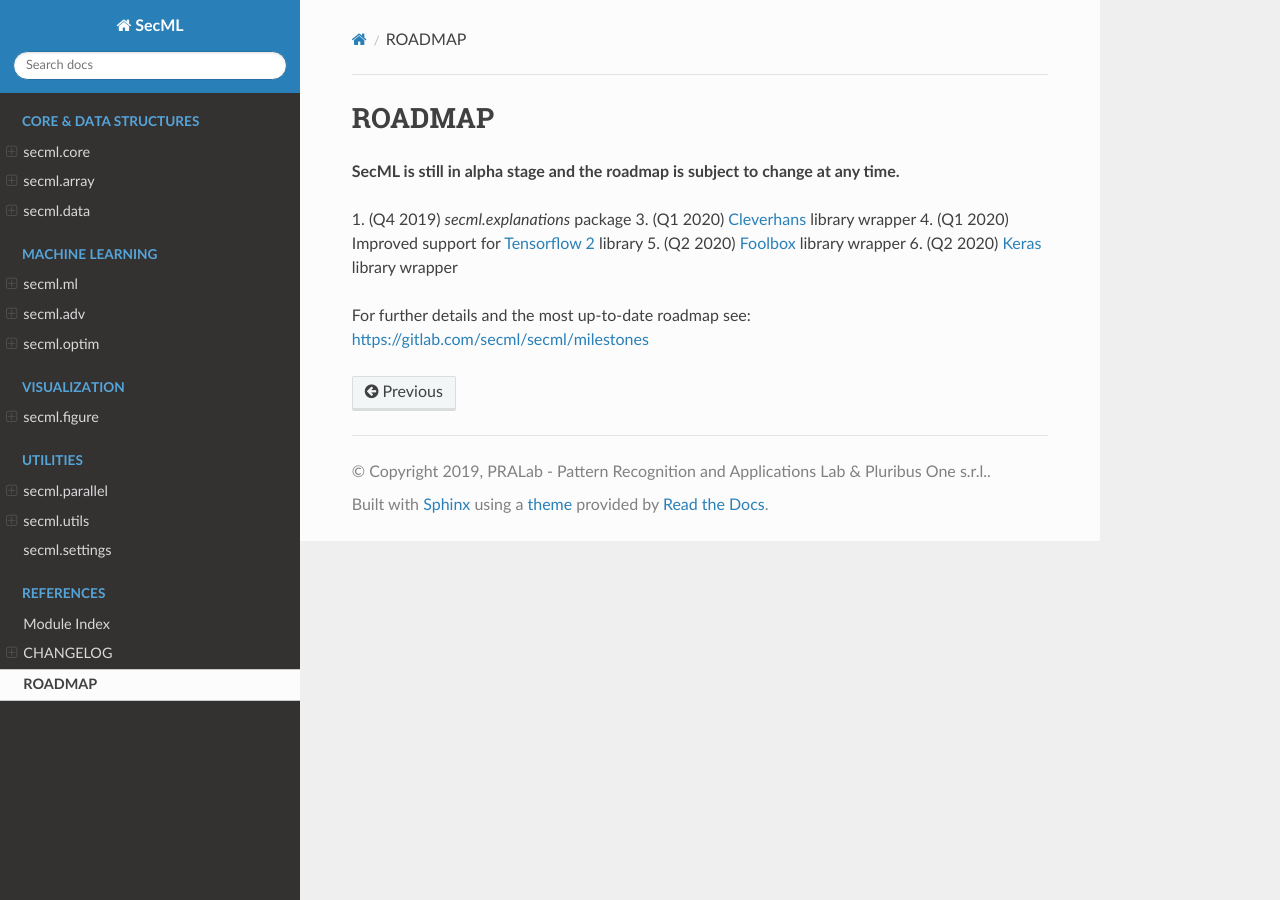
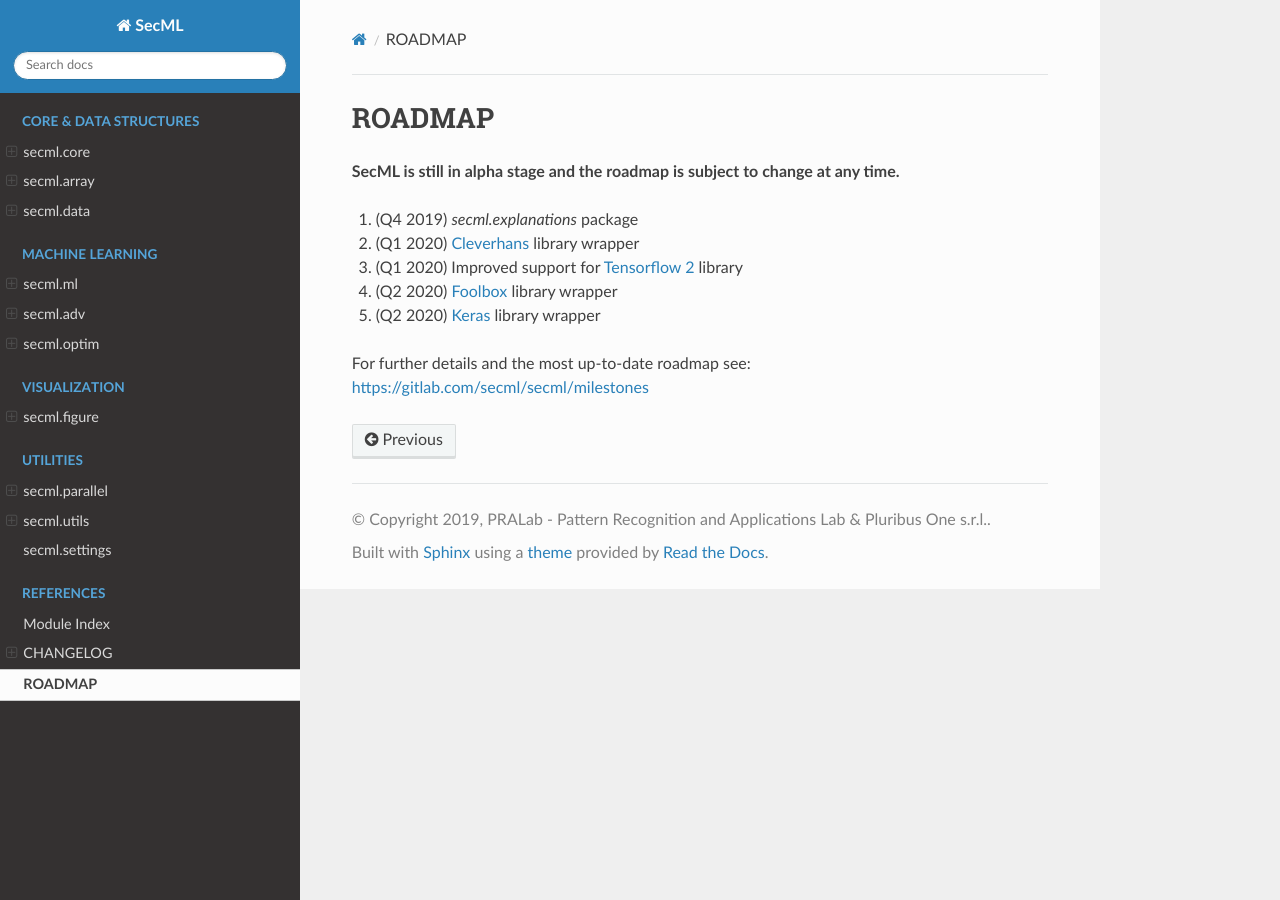
Before and after one commit to pralab/secml, a Sphinx documentation site: the page built from docs/source/roadmap.rst, in a window 1280 px wide. Built offline with Sphinx 7.4.7 and the Read the Docs theme 2.0.0, drawn with Linux system fonts in a browser that asks for light colours; formulas are drawn with MathJax 3; the version number could not be read and is left out.

Commit message:
#558 Fixed visualization of roadmap in docs.

```diff
--- a/docs/source/roadmap.rst
+++ b/docs/source/roadmap.rst
@@ -4,9 +4,9 @@
 **SecML is still in alpha stage and the roadmap is subject to change at any time.**
 
 1. (Q4 2019) `secml.explanations` package
-3. (Q1 2020) `Cleverhans <https://github.com/tensorflow/cleverhans>`_ library wrapper
-4. (Q1 2020) Improved support for `Tensorflow 2 <https://www.tensorflow.org/>`_ library
-5. (Q2 2020) `Foolbox <https://foolbox.readthedocs.io/>`_ library wrapper
-6. (Q2 2020) `Keras <https://keras.io/>`_ library wrapper
+2. (Q1 2020) `Cleverhans <https://github.com/tensorflow/cleverhans>`_ library wrapper
+3. (Q1 2020) Improved support for `Tensorflow 2 <https://www.tensorflow.org/>`_ library
+4. (Q2 2020) `Foolbox <https://foolbox.readthedocs.io/>`_ library wrapper
+5. (Q2 2020) `Keras <https://keras.io/>`_ library wrapper
 
 For further details and the most up-to-date roadmap see: https://gitlab.com/secml/secml/milestones
```
